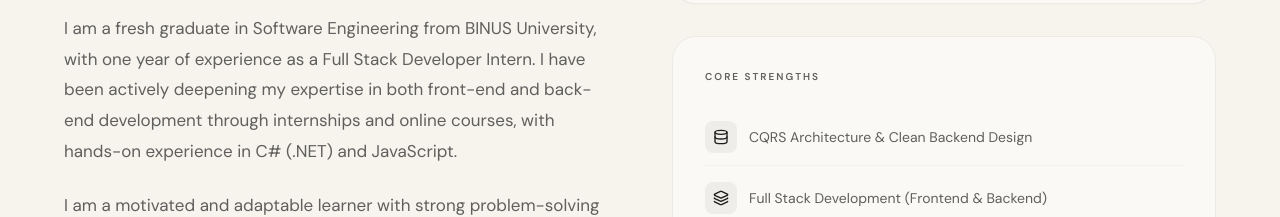
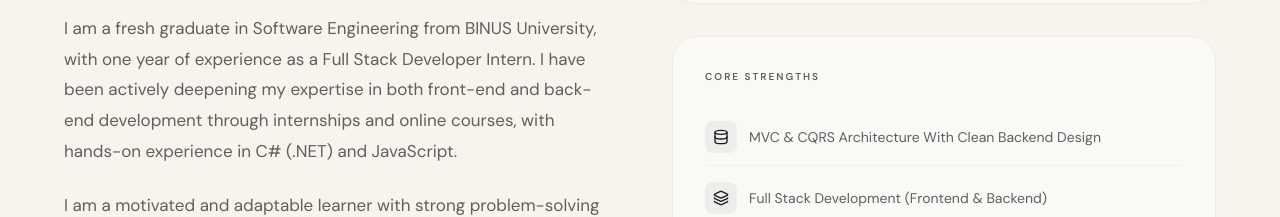
Before and after one commit to zakirvndi/new-porto, a Next.js app: page / in a window 1280 px wide. Shown: the part 1120-1337 px from the top of the page. Built offline with nearby package versions, Linux system fonts and the light colour scheme.

Commit message:
Update AboutSection.tsx

```diff
--- a/src/components/AboutSection.tsx
+++ b/src/components/AboutSection.tsx
@@ -10,7 +10,7 @@ interface Strength {
 }
 
 const strengths: Strength[] = [
-  { title: "CQRS Architecture & Clean Backend Design", icon: <Database size={16} /> },
+  { title: "MVC & CQRS Architecture With Clean Backend Design", icon: <Database size={16} /> },
   { title: "Full Stack Development (Frontend & Backend)", icon: <Layers size={16} /> },
   { title: "Scalable System Design Mindset", icon: <Maximize size={16} /> },
   { title: "Problem Solving & Analytical Thinking", icon: <Brain size={16} /> },
```
